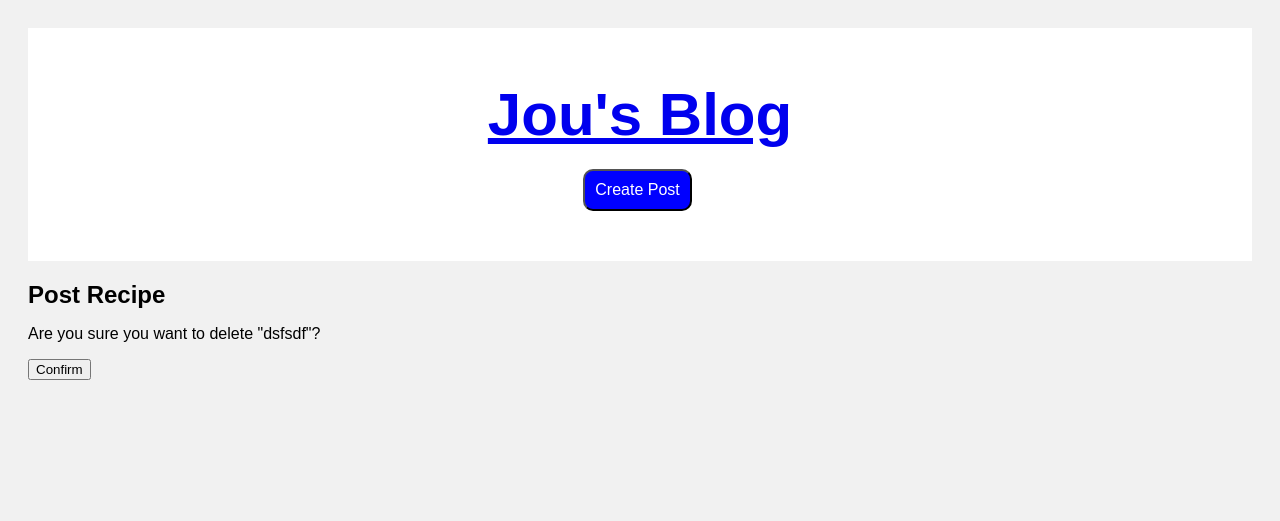
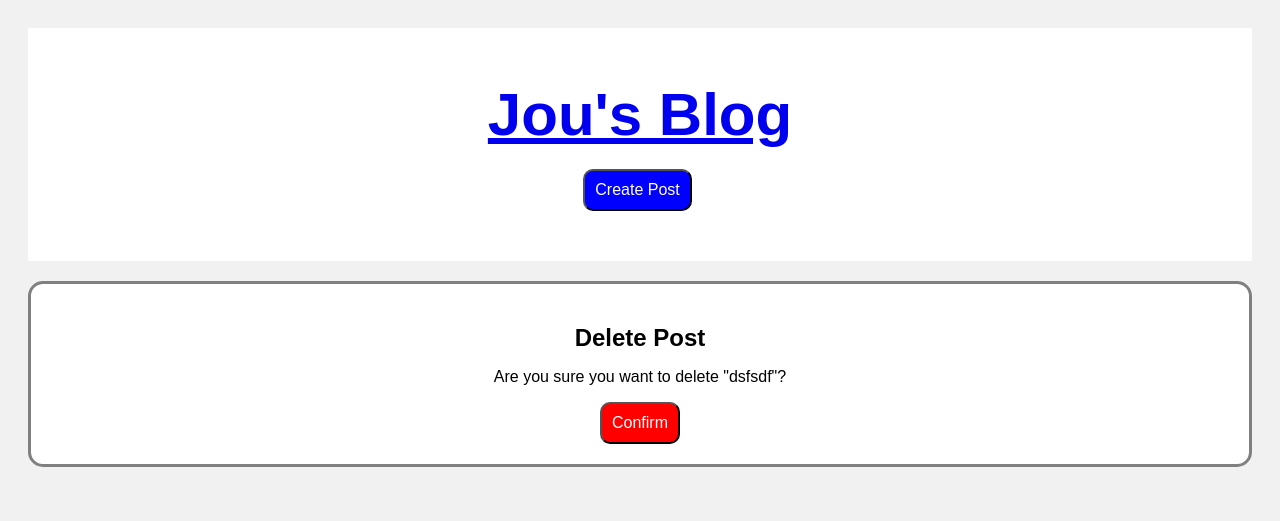
Before and after one commit to JXIong15/django-blog, a Django app: page /post/delete/8 in a window 1280 px wide. Shown: the top 521 px of the page. Run offline with Django 3.2, Linux system fonts and the light colour scheme; data comes from the database, SQL or seed files in the repository; both versions use the stored data as it was after the commit.

Commit message:
added more css

```diff
--- a/post/templates/post/base.html
+++ b/post/templates/post/base.html
@@ -23,6 +23,10 @@ body {
 
 h2 {
   margin-bottom: 10px;
+}
+
+a:visited {
+  color: black;
 }
 
 .leftcolumn {
@@ -69,6 +73,16 @@ h2 {
   border-radius: 10px;
 }
 
+.form {
+  text-align: center;
+  background-color: white;
+  padding: 20px;
+  margin-top: 20px;
+  border: solid;
+  border-color: gray;
+  border-radius: 15px;
+}
+
 @media screen and (max-width: 800px) {
   .leftcolumn, .rightcolumn {
     width: 100%;
--- a/post/templates/post/index.html
+++ b/post/templates/post/index.html
@@ -1,6 +1,5 @@
 {% extends './base.html' %}
 {% block content %}
-
 <div class="row">
   <div class="leftcolumn">
     {% for post in posts reversed %}
--- a/post/templates/post/post.html
+++ b/post/templates/post/post.html
@@ -4,7 +4,6 @@
 <div class="row">
   <div class="leftcolumn">
     <div class="card">
-
       <div class="header-row">
         <h1>{{post.title}}</h1>
         <div class="btn-row">
@@ -23,6 +22,4 @@
   </div>
 </div>
 
-
-
 {% endblock %}
--- a/post/templates/post/post_delete_form.html
+++ b/post/templates/post/post_delete_form.html
@@ -1,11 +1,14 @@
 {% extends './base.html' %}
 {% block content %}
-<h2>Post Recipe</h2>
-<form method="post">
-<div>
-  {% csrf_token %}
-  <p>Are you sure you want to delete "{{ object }}"?</p>
-  <input type="submit" value="Confirm" />
+<div class="form">
+  <h2>Delete Post</h2>
+  <form method="post">
+  <div>
+    {% csrf_token %}
+    <p>Are you sure you want to delete "{{ object }}"?</p>
+    <input class="del-btn" type="submit" value="Confirm" />
+  </div>
+  </form>
+  {% comment %} ADD CANCEL BTN {% endcomment %}
 </div>
-</form>
 {% endblock %}
--- a/post/templates/post/post_update_form.html
+++ b/post/templates/post/post_update_form.html
@@ -1,5 +1,6 @@
 {% extends './base.html' %}
 {% block content %}
+<div class="form">
     <h2>Update Post</h2>
     <form method="post">
     <div>
@@ -8,4 +9,6 @@
         <a href=""><button class="btn">Cancel</button></a>
     </div>
     </form>
+</div>
+
 {% endblock %}
```
Also changed, not shown: post/templates/post/post_create_form.html (+9 -6 lines), db.sqlite3. Lines whose indentation alone changed are shown as unchanged.
